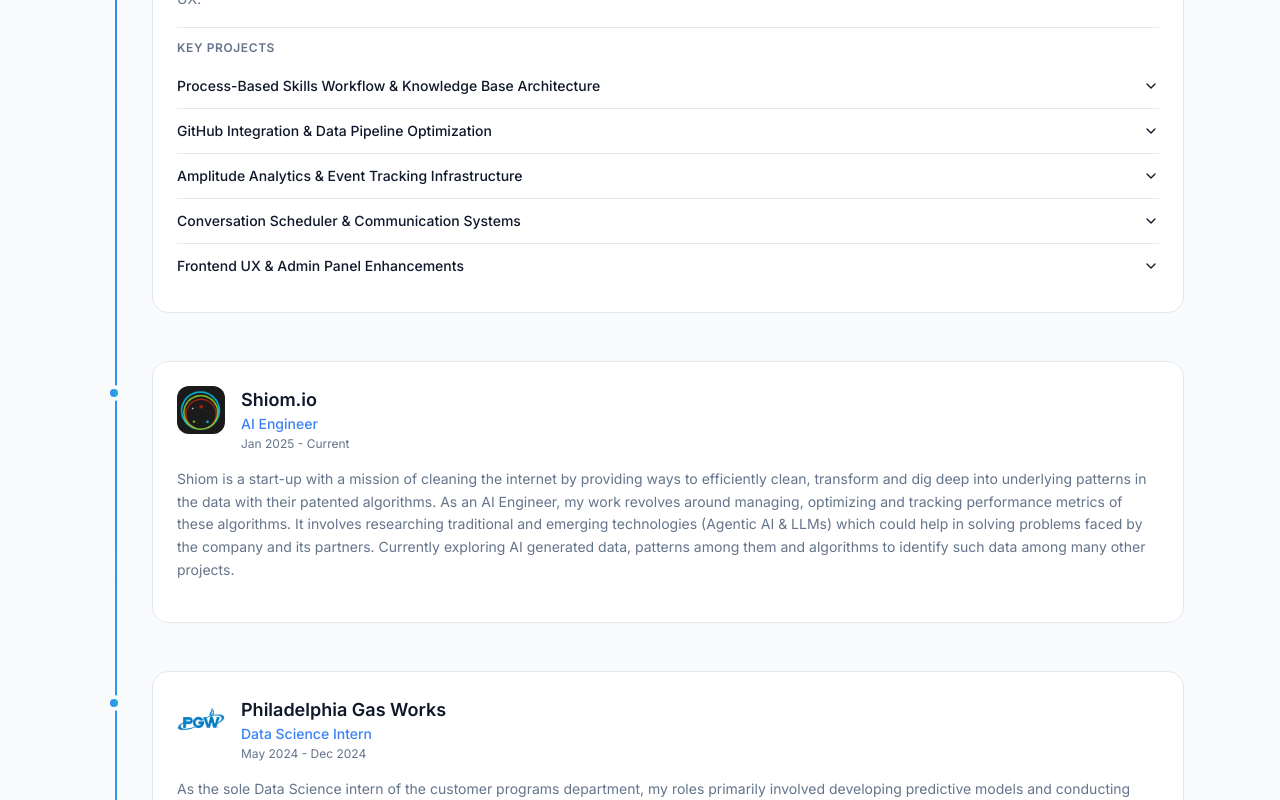
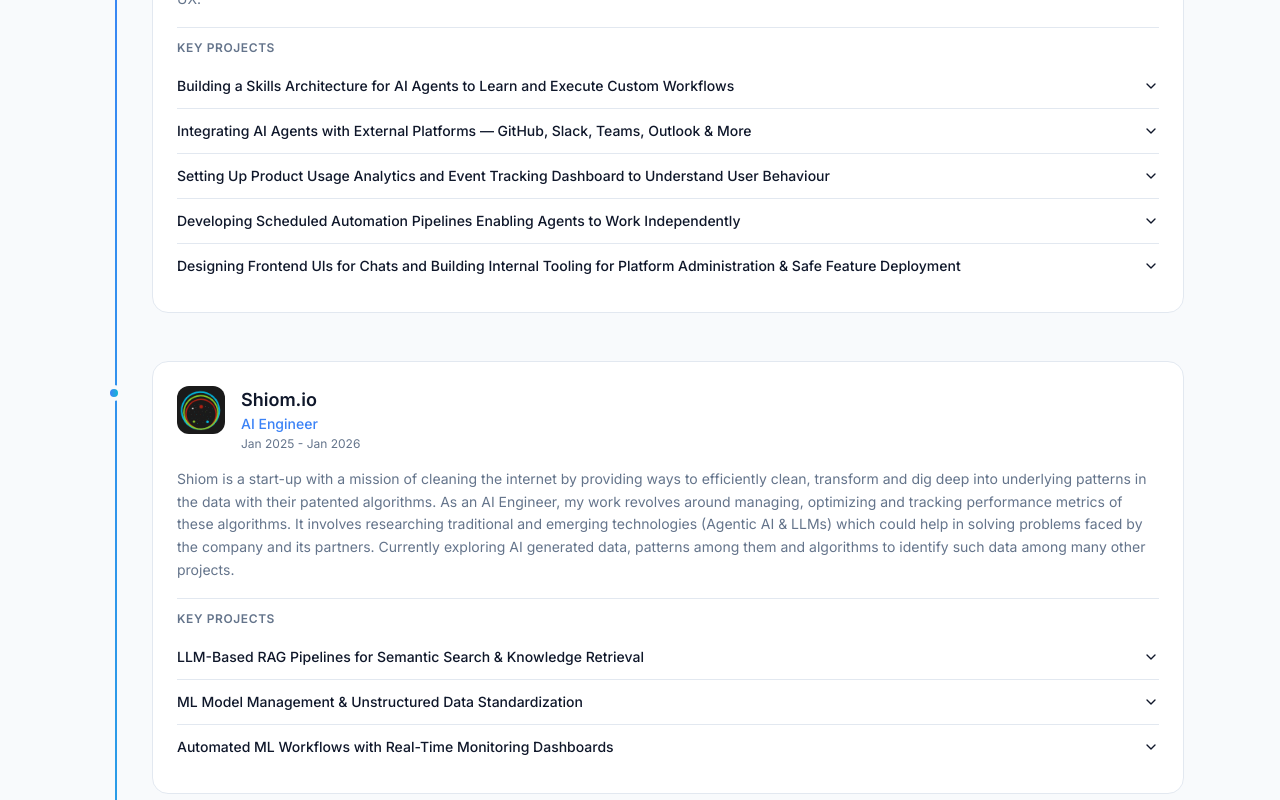
Before and after one commit to gauravshetty98/portfolio, a Next.js app: page / in a window 1280 px wide. Shown: the part 1800-2600 px from the top of the page. Built offline with nearby package versions, Linux system fonts and the light colour scheme.

Commit message:
Updated experience

```diff
--- a/src/components/ExperienceTimeline.tsx
+++ b/src/components/ExperienceTimeline.tsx
@@ -38,7 +38,7 @@
                 <img
                   src={basePath(project.image)}
                   alt={project.title}
-                  className="w-full max-h-60 object-cover rounded-lg"
+                  className="w-full object-contain rounded-lg"
                 />
               )}
               {[
--- a/src/data/experience.ts
+++ b/src/data/experience.ts
@@ -26,16 +26,16 @@
   {
     id: "evercurrent",
     company: "Evercurrent",
-    role: "Full Stack Software Engineer",
+    role: "AI & Data Science Engineer",
     period: "Jan 2026 - Current",
     startDate: "Jan 2026",
     endDate: "Current",
-    logo: "/assets/evercurrent_logo.jpeg",
+    logo: "/assets/evercurrent_logo_dark.svg",
     description:
       "Evercurrent is a workforce development platform focused on operational efficiency and skills management. As a Full Stack Software Engineer, I contribute across the entire stack — from core backend workflows and third-party integrations to analytics infrastructure and frontend user experience. My work spans building major product features, shipping integrations end-to-end, standing up analytics pipelines, and refining platform UX.",
     projects: [
       {
-        title: "Process-Based Skills Workflow & Knowledge Base Architecture",
+        title: "Building a Skills Architecture for AI Agents to Learn and Execute Custom Workflows",
         objective:
           "Led the development of a process-based skills workflow across multiple phases and built a new mapping system connecting the Knowledge Base directly to Products.",
         businessImpact:
@@ -47,7 +47,7 @@
           "Successfully shipped the process-based skills workflow as a core platform feature and established a scalable knowledge-to-product mapping that improved content organization and accessibility.",
       },
       {
-        title: "GitHub Integration & Data Pipeline Optimization",
+        title: "Integrating AI Agents with External Platforms — GitHub, Slack, Teams, Outlook & More",
         objective:
           "Build a GitHub integration from scratch and refactor the application's data synchronization processes for improved reliability.",
         businessImpact:
@@ -59,7 +59,7 @@
           "Delivered a production-ready GitHub integration and a unified data sync pipeline that improved system reliability and reduced maintenance overhead.",
       },
       {
-        title: "Amplitude Analytics & Event Tracking Infrastructure",
+        title: "Setting Up Product Usage Analytics and Event Tracking Dashboard to Understand User Behaviour",
         objective:
           "Implement comprehensive backend analytics using Amplitude to enable robust event tracking, user attribution, and data integrity across the platform.",
         businessImpact:
@@ -71,7 +71,7 @@
           "Established a reliable analytics infrastructure with accurate event tracking, eliminated duplicate events, and provided marketing and product teams with trustworthy user attribution data.",
       },
       {
-        title: "Conversation Scheduler & Communication Systems",
+        title: "Developing Scheduled Automation Pipelines Enabling Agents to Work Independently",
         objective:
           "Build a conversation scheduling and notification system, along with email infrastructure improvements and real-time chat optimizations.",
         businessImpact:
@@ -83,7 +83,7 @@
           "Delivered a fully functional conversation scheduling and notification system, modernized the email infrastructure with flexible scheduling, and improved real-time chat reliability.",
       },
       {
-        title: "Frontend UX & Admin Panel Enhancements",
+        title: "Designing Frontend UIs for Chats and Building Internal Tooling for Platform Administration & Safe Feature Deployment",
         objective:
           "Improve platform navigation, build out admin capabilities, and introduce a feature management system for safe rollouts.",
         businessImpact:
@@ -100,13 +100,50 @@
     id: "shiom",
     company: "Shiom.io",
     role: "AI Engineer",
-    period: "Jan 2025 - Current",
+    period: "Jan 2025 - Jan 2026",
     startDate: "Jan 2025",
-    endDate: "Current",
+    endDate: "Jan 2026",
     logo: "/assets/shiom_logo.jpeg",
     description:
       "Shiom is a start-up with a mission of cleaning the internet by providing ways to efficiently clean, transform and dig deep into underlying patterns in the data with their patented algorithms. As an AI Engineer, my work revolves around managing, optimizing and tracking performance metrics of these algorithms. It involves researching traditional and emerging technologies (Agentic AI & LLMs) which could help in solving problems faced by the company and its partners. Currently exploring AI generated data, patterns among them and algorithms to identify such data among many other projects.",
-    projects: [],
+    projects: [
+      {
+        title: "LLM-Based RAG Pipelines for Semantic Search & Knowledge Retrieval",
+        objective:
+          "Design and deploy retrieval-augmented generation (RAG) pipelines to enable fast semantic search and knowledge retrieval across large unstructured datasets.",
+        businessImpact:
+          "Enabled the company and its partners to quickly surface relevant information from vast data sources, significantly reducing manual research time and improving decision-making speed.",
+        methodology:
+          "Built end-to-end RAG pipelines using FAISS and Pinecone vector stores for efficient similarity search. Integrated embedding models for semantic representation and leveraged PyTorch for model fine-tuning and inference optimization.",
+        tools: "Python, PyTorch, FAISS, Pinecone, LangChain, OpenAI API, Embedding Models",
+        results:
+          "Delivered production-ready RAG pipelines that enabled fast, accurate semantic search and knowledge retrieval, forming a core capability for the platform's data intelligence offerings.",
+      },
+      {
+        title: "ML Model Management & Unstructured Data Standardization",
+        objective:
+          "Manage ML models and GPU clusters while extracting and standardizing unstructured data from diverse sources to improve dataset quality and downstream model performance.",
+        businessImpact:
+          "Improved the reliability and consistency of training data across the platform, directly enhancing model accuracy and reducing preprocessing overhead for downstream tasks.",
+        methodology:
+          "Managed ML model lifecycles and GPU cluster allocation for training and inference workloads. Built data extraction pipelines to pull and standardize unstructured data from APIs, SQL databases, CSVs, PDFs, and scraped web text into clean, model-ready formats.",
+        tools: "Python, SQL, PyTorch, GPU Clusters, pandas, BeautifulSoup, PyMuPDF",
+        results:
+          "Established a robust data standardization pipeline that improved dataset quality and consistency, leading to measurable gains in downstream model performance.",
+      },
+      {
+        title: "Automated ML Workflows with Real-Time Monitoring Dashboards",
+        objective:
+          "Automate end-to-end ML workflows by streaming model outputs to cloud storage and displaying them through live dashboards for real-time monitoring and stakeholder visibility.",
+        businessImpact:
+          "Gave stakeholders real-time visibility into model performance and outputs, enabling faster iteration cycles and data-driven decision-making without requiring technical expertise.",
+        methodology:
+          "Designed automated pipelines that streamed ML model outputs directly to AWS S3. Built monitoring dashboards using AWS Amplify to visualize results in real time, providing stakeholders with an accessible interface for tracking model performance and outputs.",
+        tools: "Python, AWS S3, AWS Amplify, Boto3, ML Pipelines",
+        results:
+          "Delivered an automated workflow that eliminated manual reporting, enabled real-time model output monitoring, and improved stakeholder engagement with ML results.",
+      },
+    ],
   },
   {
     id: "pgw",
@@ -167,7 +204,6 @@
           "The main challenge was identifying publicly available datasets that addressed key organizational issues while ensuring data quality. I tackled this by prioritizing the organization's challenges, researching datasets relevant to the top problems, and focusing on government-provided or well-documented data to maintain quality standards.",
         results:
           "I delivered a list of potential leads for low-income programs, enabling the team to execute targeted outreach campaigns and inform customers about financial assistance programs they might qualify for.",
-        image: "/assets/pgw_opa.jpeg",
       },
       {
         title: "Energy Burden Forecasting and Analysis",
@@ -199,7 +235,6 @@
           "Formatting the survey responses for analysis was a significant hurdle, particularly because much of the data was free text. I addressed this by using Excel and Python to preprocess and organize the responses into a structured format, ensuring they were ready for analysis.",
         results:
           "The analysis identified ineffective communication channels and highlighted preferred outreach methods for different customer groups. These findings enabled the organization to refine awareness campaigns, introduce new outreach strategies, and improve overall program engagement and reach.",
-        image: "/assets/pgw_survey.jpeg",
       },
       {
         title:
@@ -216,7 +251,6 @@
           "The biggest challenge was visualizing the recertification process, as its 45-day timeline varied for each customer, making it difficult to showcase monthly drop-offs. Unclean data further complicated the task. I addressed this by performing data aggregation and grouping customers by their stage and remaining days in the process, enabling clear and interpretable visualizations that highlighted monthly drop-offs effectively.",
         results:
           "The dashboard helped in identifying stages that faced the most drop-off thus improving the overall process, it also provided details about upcoming recertifications helping the organization in better planning.",
-        image: "/assets/pgw_recertification.jpeg",
       },
     ],
   },
@@ -280,7 +314,6 @@
           "The tools were developed in Python, with Azure DevOps used for version control. Since the primary focus was working with PDF - extracting data and storing it in a structured format, libraries such as OpenCV, tabula-py, and PyMuPDF were utilized.",
         results:
           "The program detected 90% of defective bills, significantly reducing penalty costs for the company. It also enabled efficient extraction of text and image data from invoice PDFs, cutting analysis time for the testing team.",
-        image: "/assets/jio_python.jpeg",
       },
       {
         title:
```
Also changed, not shown: public/assets/evercurrent_logo_dark.svg (added).
